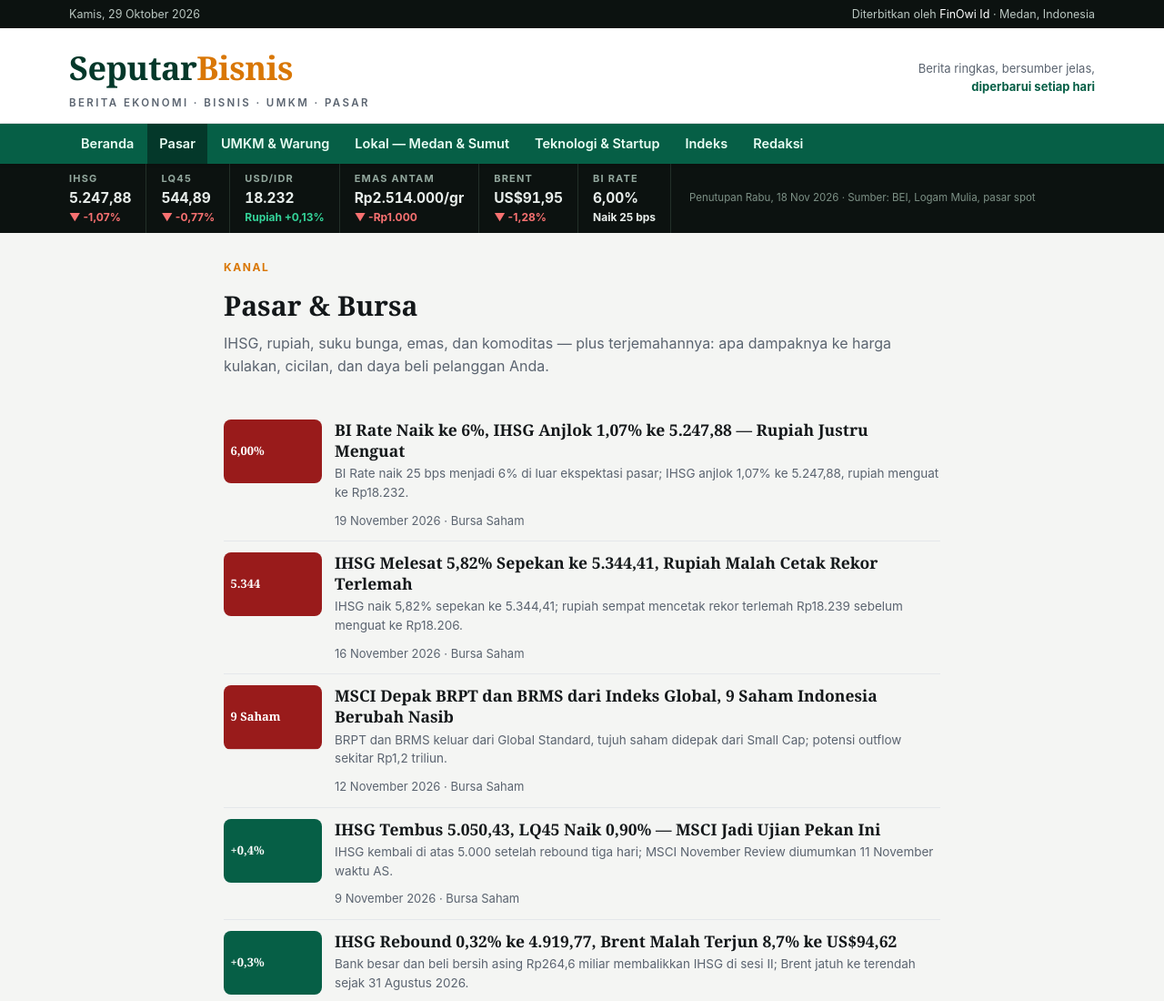
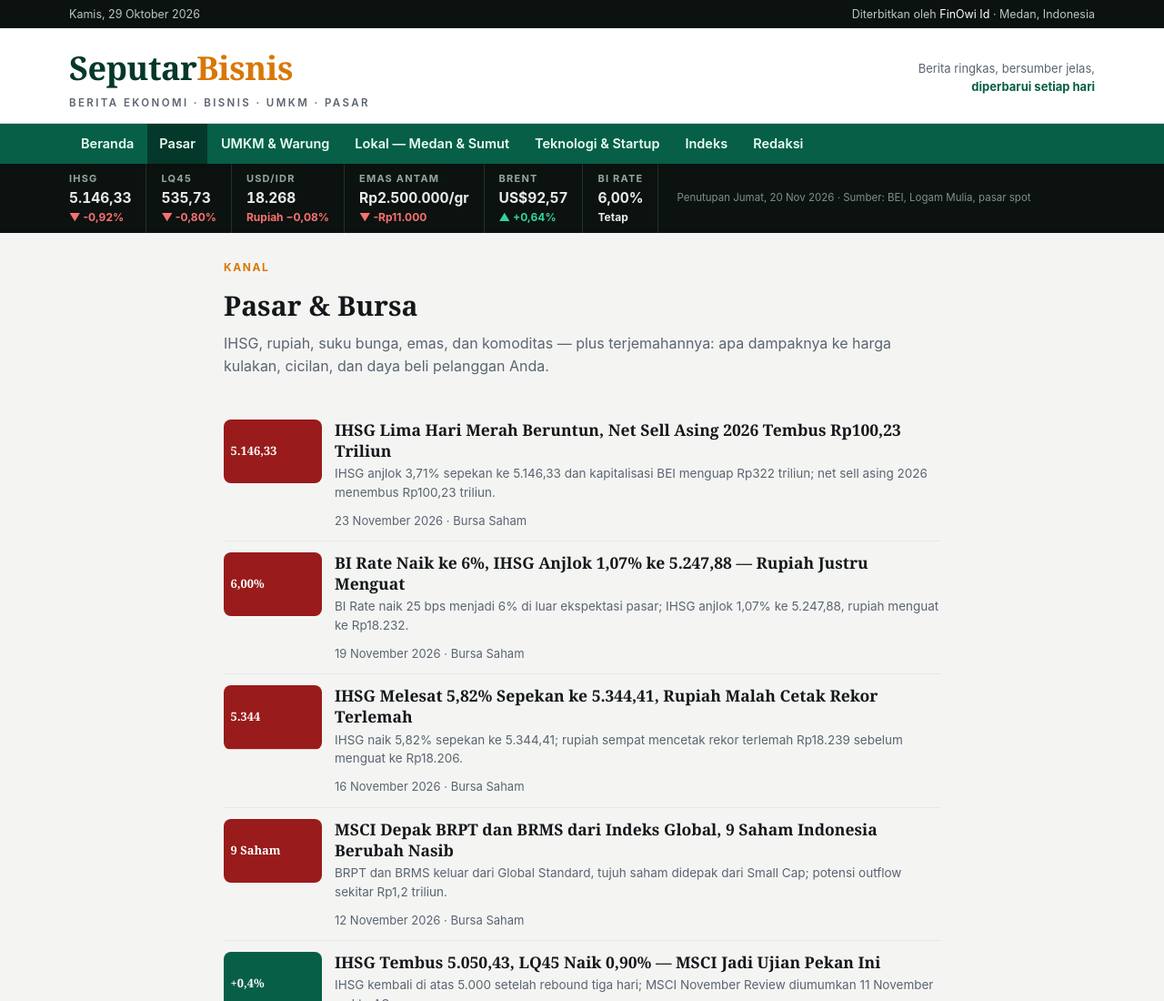
Before and after one commit to FinOwi/seputarbisnis, a plain HTML site: page pasar/index.html in a window 1280 px wide. Shown: the top 1100 px of the page at 91% size. Drawn offline with Linux system fonts and the light colour scheme.

Commit message:
Edisi Senin 23 November 2026: IHSG 5 hari merah & net sell asing Rp100,23 T, PNM Mekaar 8%, PBB Medan gratis, ekonomi digital Rp2.160 T

```diff
--- a/pasar/index.html
+++ b/pasar/index.html
@@ -21,19 +21,24 @@
   <a href="../index.html">Beranda</a><a href="../pasar/" class="on">Pasar</a><a href="../umkm/">UMKM &amp; Warung</a><a href="../lokal/">Lokal — Medan &amp; Sumut</a><a href="../teknologi/">Teknologi &amp; Startup</a><a href="../indeks.html">Indeks</a><a href="../tentang.html">Redaksi</a>
 </div></nav>
 <div class="marketbar"><div class="wrap">
-  <div class="mkt"><span class="n">IHSG</span><span class="v">5.247,88</span><span class="c dn">▼ -1,07%</span></div>
-  <div class="mkt"><span class="n">LQ45</span><span class="v">544,89</span><span class="c dn">▼ -0,77%</span></div>
-  <div class="mkt"><span class="n">USD/IDR</span><span class="v">18.232</span><span class="c up">Rupiah +0,13%</span></div>
-  <div class="mkt"><span class="n">Emas Antam</span><span class="v">Rp2.514.000/gr</span><span class="c dn">▼ -Rp1.000</span></div>
-  <div class="mkt"><span class="n">Brent</span><span class="v">US$91,95</span><span class="c dn">▼ -1,28%</span></div>
-  <div class="mkt"><span class="n">BI Rate</span><span class="v">6,00%</span><span class="c">Naik 25 bps</span></div>
-  <div class="src">Penutupan Rabu, 18 Nov 2026 · Sumber: BEI, Logam Mulia, pasar spot</div>
+  <div class="mkt"><span class="n">IHSG</span><span class="v">5.146,33</span><span class="c dn">▼ -0,92%</span></div>
+  <div class="mkt"><span class="n">LQ45</span><span class="v">535,73</span><span class="c dn">▼ -0,80%</span></div>
+  <div class="mkt"><span class="n">USD/IDR</span><span class="v">18.268</span><span class="c dn">Rupiah −0,08%</span></div>
+  <div class="mkt"><span class="n">Emas Antam</span><span class="v">Rp2.500.000/gr</span><span class="c dn">▼ -Rp11.000</span></div>
+  <div class="mkt"><span class="n">Brent</span><span class="v">US$92,57</span><span class="c up">▲ +0,64%</span></div>
+  <div class="mkt"><span class="n">BI Rate</span><span class="v">6,00%</span><span class="c">Tetap</span></div>
+  <div class="src">Penutupan Jumat, 20 Nov 2026 · Sumber: BEI, Logam Mulia, pasar spot</div>
 </div></div>
 <main class="main"><div class="wrap" style="max-width:820px">
   <span class="kicker">Kanal</span>
   <h1 style="font-family:var(--serif);font-size:30px;margin:8px 0 6px">Pasar &amp; Bursa</h1>
   <p style="color:var(--muted)">IHSG, rupiah, suku bunga, emas, dan komoditas — plus terjemahannya: apa dampaknya ke harga kulakan, cicilan, dan daya beli pelanggan Anda.</p>
   <div class="sec"><div class="list">
+        <article>
+      <div class="thumb"><div class="cover"><svg viewBox="0 0 200 130"><rect width="200" height="130" fill="#991b1b"/><text x="14" y="72" font-family="Georgia,serif" font-size="24" fill="#fff" font-weight="700">5.146,33</text></svg></div></div>
+      <div><h3><a href="ihsg-lima-hari-merah-net-sell-asing-tembus-rp100-triliun-23-november-2026.html">IHSG Lima Hari Merah Beruntun, Net Sell Asing 2026 Tembus Rp100,23 Triliun</a></h3>
+      <p>IHSG anjlok 3,71% sepekan ke 5.146,33 dan kapitalisasi BEI menguap Rp322 triliun; net sell asing 2026 menembus Rp100,23 triliun.</p><div class="meta">23 November 2026 · Bursa Saham</div></div>
+    </article>
         <article>
       <div class="thumb"><div class="cover"><svg viewBox="0 0 200 130"><rect width="200" height="130" fill="#991b1b"/><text x="14" y="72" font-family="Georgia,serif" font-size="24" fill="#fff" font-weight="700">6,00%</text></svg></div></div>
       <div><h3><a href="bi-rate-naik-6-persen-ihsg-anjlok-107-persen-19-november-2026.html">BI Rate Naik ke 6%, IHSG Anjlok 1,07% ke 5.247,88 — Rupiah Justru Menguat</a></h3>
```
